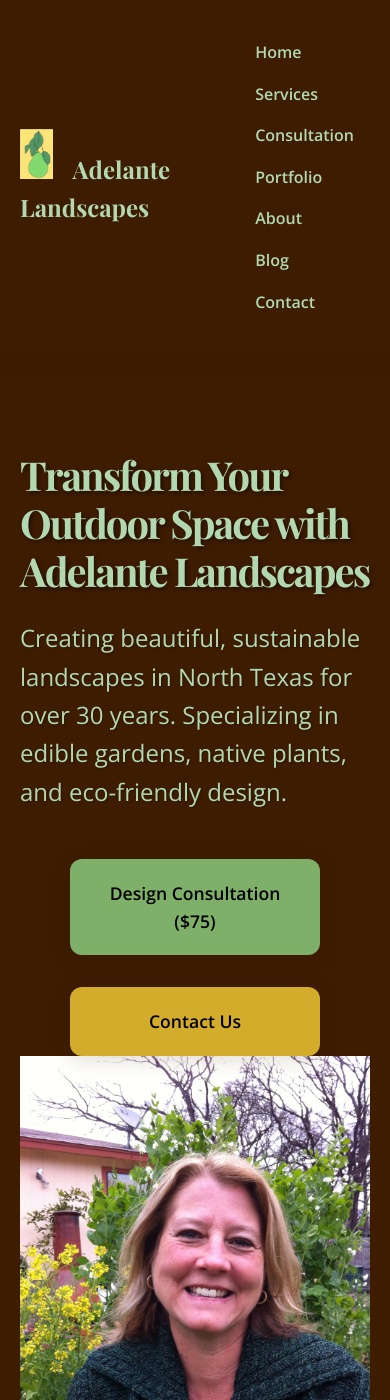
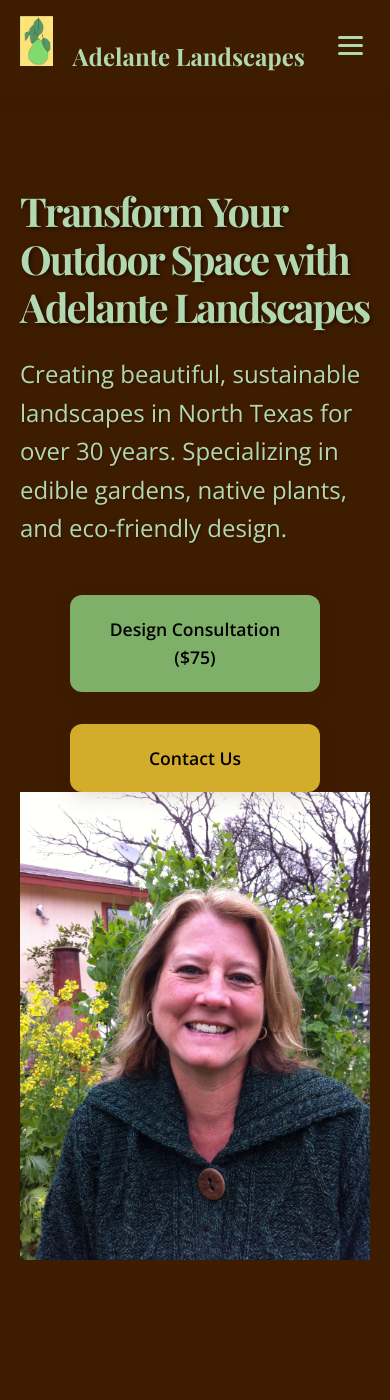
Before and after one commit to Benjination/AdelanteLandscapes, a Jekyll site: the page built from index.html, in a window 390 px wide and 1400 px high. Built offline with Jekyll 4.4.1, drawn with Linux system fonts in a browser that asks for light colours.

Commit message:
Update site content - Thu Jul 31 12:02:47 CDT 2025

```diff
--- a/_layouts/default.html
+++ b/_layouts/default.html
@@ -27,6 +27,15 @@
           </a>
         </div>
 
+        <!-- Mobile hamburger button -->
+        <button class="navbar-toggle" type="button" onclick="toggleMobileMenu()">
+          <span class="icon-bar"></span>
+          <span class="icon-bar"></span>
+          <span class="icon-bar"></span>
+        </button>
+
+        <!-- Navigation menu -->
+        <div class="navbar-menu" id="navbar-menu">
           <ul class="navbar-nav">
             <li class="nav-item">
               <a href="{{ site.baseurl }}/" class="nav-link {% if page.url == '/' %}active{% endif %}">Home</a>
@@ -50,6 +59,7 @@
               <a href="{{ site.baseurl }}/contact/" class="nav-link {% if page.url contains 'contact' %}active{% endif %}">Contact</a>
             </li>
           </ul>
+        </div>
       </div>
     </nav>
   </header>
--- a/assets/css/style.css
+++ b/assets/css/style.css
@@ -203,6 +203,7 @@
   display: flex;
   justify-content: space-between;
   align-items: center;
+  position: relative;
 }
 
 .navbar-brand {
@@ -220,6 +221,11 @@
   font-size: 1.5rem;
   font-weight: 700;
   color: var(--primary-color);
+}
+
+/* Navigation Menu - Desktop */
+.navbar-menu {
+  display: block;
 }
 
 .navbar-nav {
@@ -248,8 +254,18 @@
   display: none;
   background: none;
   border: none;
-  padding: 5px;
+  padding: 8px;
   cursor: pointer;
+  flex-direction: column;
+  justify-content: space-around;
+  width: 40px;
+  height: 40px;
+  border-radius: 5px;
+  transition: background-color 0.3s ease;
+}
+
+.navbar-toggle:hover {
+  background-color: rgba(255, 255, 255, 0.1);
 }
 
 .icon-bar {
@@ -257,8 +273,9 @@
   width: 25px;
   height: 3px;
   background-color: var(--text-color);
-  margin: 5px 0;
-  transition: var(--transition);
+  margin: 0;
+  transition: all 0.3s ease;
+  border-radius: 2px;
 }
 
 /* ===== Hero Section ===== */
@@ -987,25 +1004,58 @@
     top: 100%;
     left: 0;
     right: 0;
-    background-color: #B2D8B2;
-    box-shadow: var(--shadow);
+    background: linear-gradient(135deg, var(--primary-color) 0%, var(--secondary-color) 100%);
+    box-shadow: 0 4px 15px rgba(0, 0, 0, 0.2);
+    border-radius: 0 0 15px 15px;
+    z-index: 1000;
   }
 
   .navbar-menu.show {
     display: block;
+    animation: slideDown 0.3s ease-out;
+  }
+
+  @keyframes slideDown {
+    from {
+      opacity: 0;
+      transform: translateY(-10px);
+    }
+    to {
+      opacity: 1;
+      transform: translateY(0);
+    }
   }
 
   .navbar-nav {
     flex-direction: column;
     padding: 1rem;
+    margin: 0;
+    list-style: none;
   }
 
   .nav-item {
     margin: 0.5rem 0;
+    text-align: center;
+  }
+
+  .nav-link {
+    display: block;
+    padding: 1rem;
+    color: white !important;
+    font-weight: 500;
+    text-decoration: none;
+    border-radius: 8px;
+    transition: background-color 0.3s ease;
+  }
+
+  .nav-link:hover,
+  .nav-link.active {
+    background-color: rgba(255, 255, 255, 0.2);
+    color: white !important;
   }
 
   .navbar-toggle {
-    display: block;
+    display: flex;
   }
 
   .hero-content h1 {
```
Also changed, not shown: other parts of _layouts/default.html (+20 -3 lines). Lines whose indentation alone changed are shown as unchanged.
